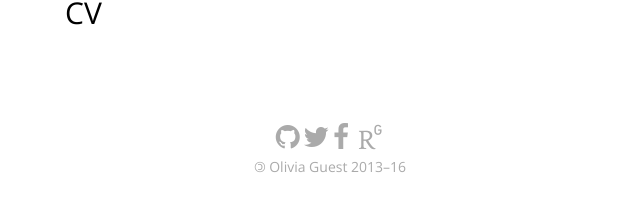
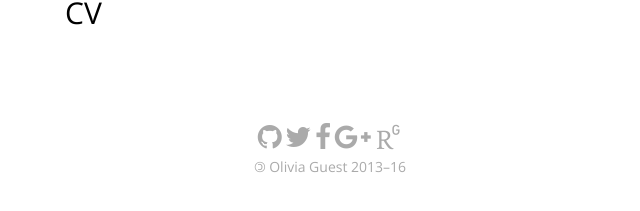
Before and after one commit to oliviaguest/oliviaguest.github.io, a Jekyll site: the page built from index.html, in a window 1280 px wide. Shown: the part 684-895 px from the top of the page, without its empty margins (310-950 px from the left). Built offline with Jekyll 4.4.1, drawn with Linux system fonts in a browser that asks for light colours; nearby versions of some CDN libraries; some web fonts are replaced.

Commit message:
Update default.html

```diff
--- a/_layouts/default.html
+++ b/_layouts/default.html
@@ -113,7 +113,7 @@ Olivia
             <i class="fa fa-facebook"></i></a></li>
 
             <li><a href="//plus.google.com/+OliviaGuest" title="Add me on Google+" style="text-decoration:none">
-            <i class="fa fa-googleplus"></i></a></li>
+            <i class="fa fa-google-plus"></i></a></li>
 
             <li><a href="//www.researchgate.net/profile/Olivia_Guest" title="Follow me on ResearchGate" style="text-decoration:none">
             <i class="ai ai-researchgate"></i></a></li>
```
